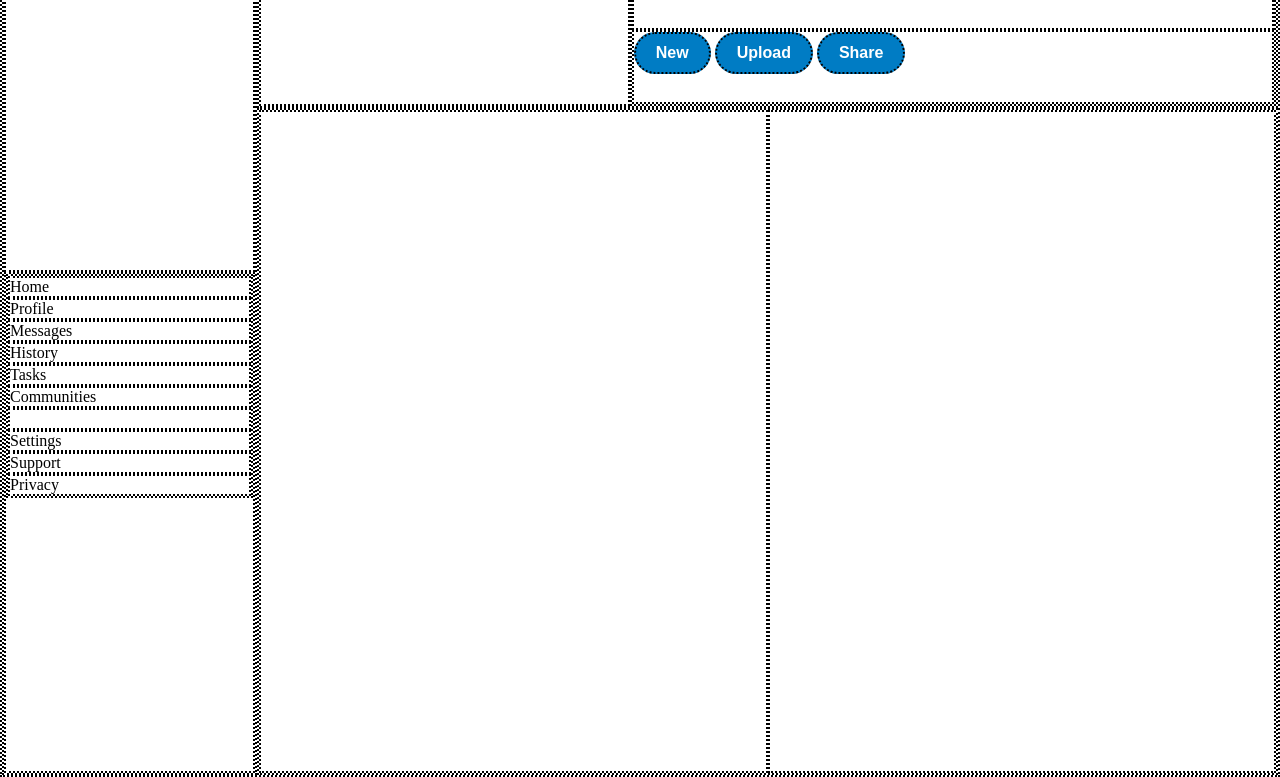
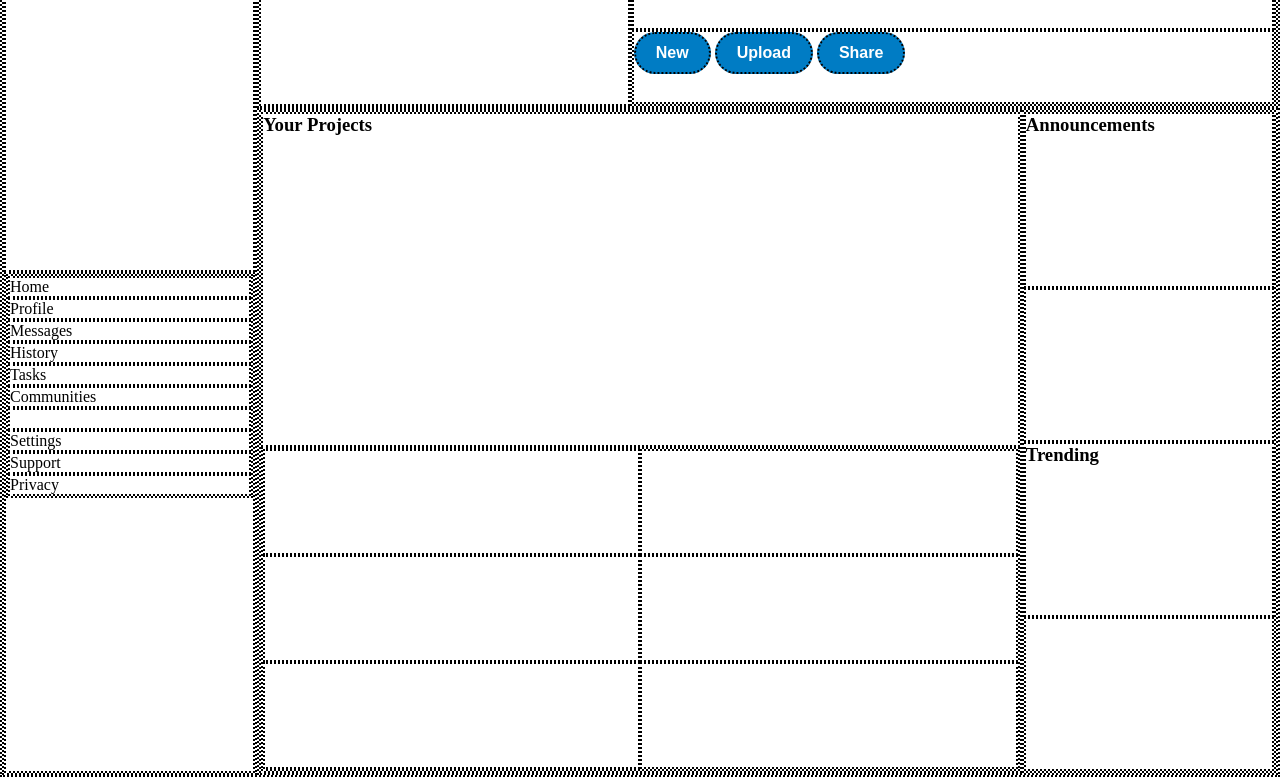
Before and after one commit to Cyber-Aarow/admin-dashboard, a plain HTML site: page index.html in a window 1280 px wide. Shown: the part 27-804 px from the top of the page. Drawn offline with Linux system fonts and the light colour scheme.

Commit message:
More main content sorting.

```diff
--- a/index.html
+++ b/index.html
@@ -41,8 +41,22 @@
     </div>
     <div class="main-content">
         <div class="mc-left">
+            <h3>Your Projects</h3>
+            <div class="projects-area">
+                <div class="project"></div>
+                <div class="project"></div>
+                <div class="project"></div>
+                <div class="project"></div>
+                <div class="project"></div>
+                <div class="project"></div>
+            </div>
         </div>
-        <div class="mc-right"></div>
+        <div class="mc-right">
+            <h3>Announcements</h3>
+            <div class="announcements"></div>
+            <h3>Trending</h3>
+            <div class="trending"></div>
+        </div>
     </div>
 </body>
 </html>
--- a/style.css
+++ b/style.css
@@ -19,7 +19,7 @@ body {
 
 .header, .header-left, .header-right,
 .sidebar,
-.main-content, .mc-left, .mc-right {
+.main-content, .mc-left, .projects-area, .mc-right {
     display: grid;
 }
 
@@ -59,4 +59,10 @@ body {
     grid-column: 2 / 3;
 
     grid-auto-flow: column;
+    grid-template-columns: 3fr 1fr;
 }
+
+.projects-area {
+    grid-template-columns: repeat(2, 1fr);
+    grid-template-rows: repeat(3, 1fr);
+}
```
